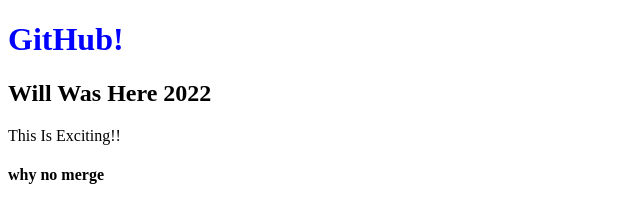
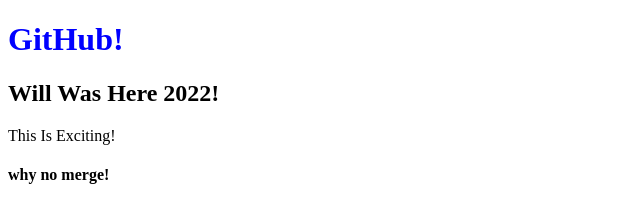
Before and after one commit to CodingHammy/Hello, a plain HTML site: page index.html in a window 1280 px wide. Shown: the full height of the page, 0-640 px from the left. Drawn offline with Linux system fonts and the light colour scheme.

Commit message:
fixed merge conflicts

```diff
--- a/index.html
+++ b/index.html
@@ -15,9 +15,9 @@
 
 <body>
     <h1>GitHub!</h1>
-    <h2>Will Was Here 2022</h2>
-    <p>This Is Exciting!!</p>
-    <h4>why no merge</h4>
+    <h2>Will Was Here 2022!</h2>
+    <p>This Is Exciting!</p>
+    <h4>why no merge!</h4>
 </body>
 
 </html>
```
